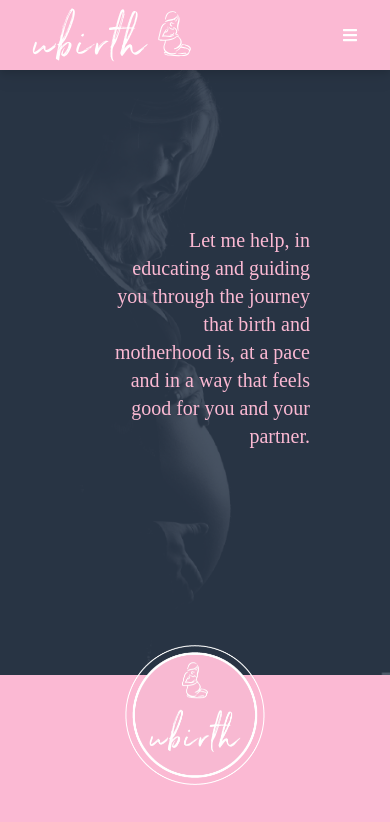
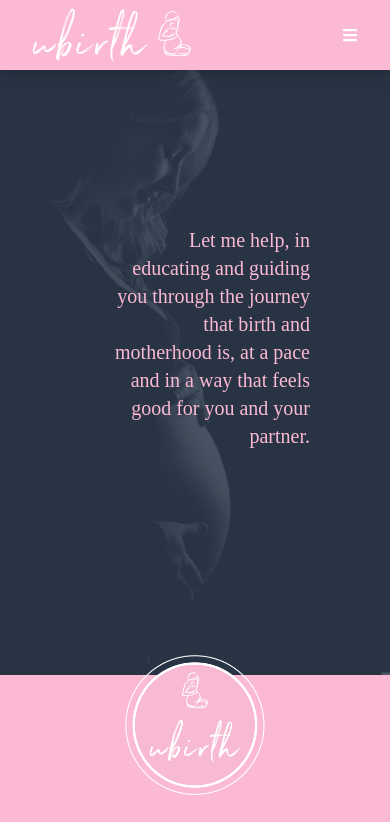
Before and after one commit to sasymons/ubirth-v1, a React (Vite) app: page / in a window 390 px wide. Shown: the top 822 px of the page. Built offline with nearby package versions, Linux system fonts and the light colour scheme; a web font is replaced by a local one.

Commit message:
adjust margin on logo

```diff
--- a/src/components/Services.jsx
+++ b/src/components/Services.jsx
@@ -11,7 +11,7 @@ const Services = () => {
         <img
           src={uBPink}
           alt="uBirthLogoPink"
-          className="w-[140px] mt-[-30px] z-10 md:z-10 md:mt-[-100px] md:w-[260px] "
+          className="w-[140px] mt-[-20px] z-10 md:z-10 md:mt-[-100px] md:w-[260px] "
         />
       </div>
       <div className="flex">
```
